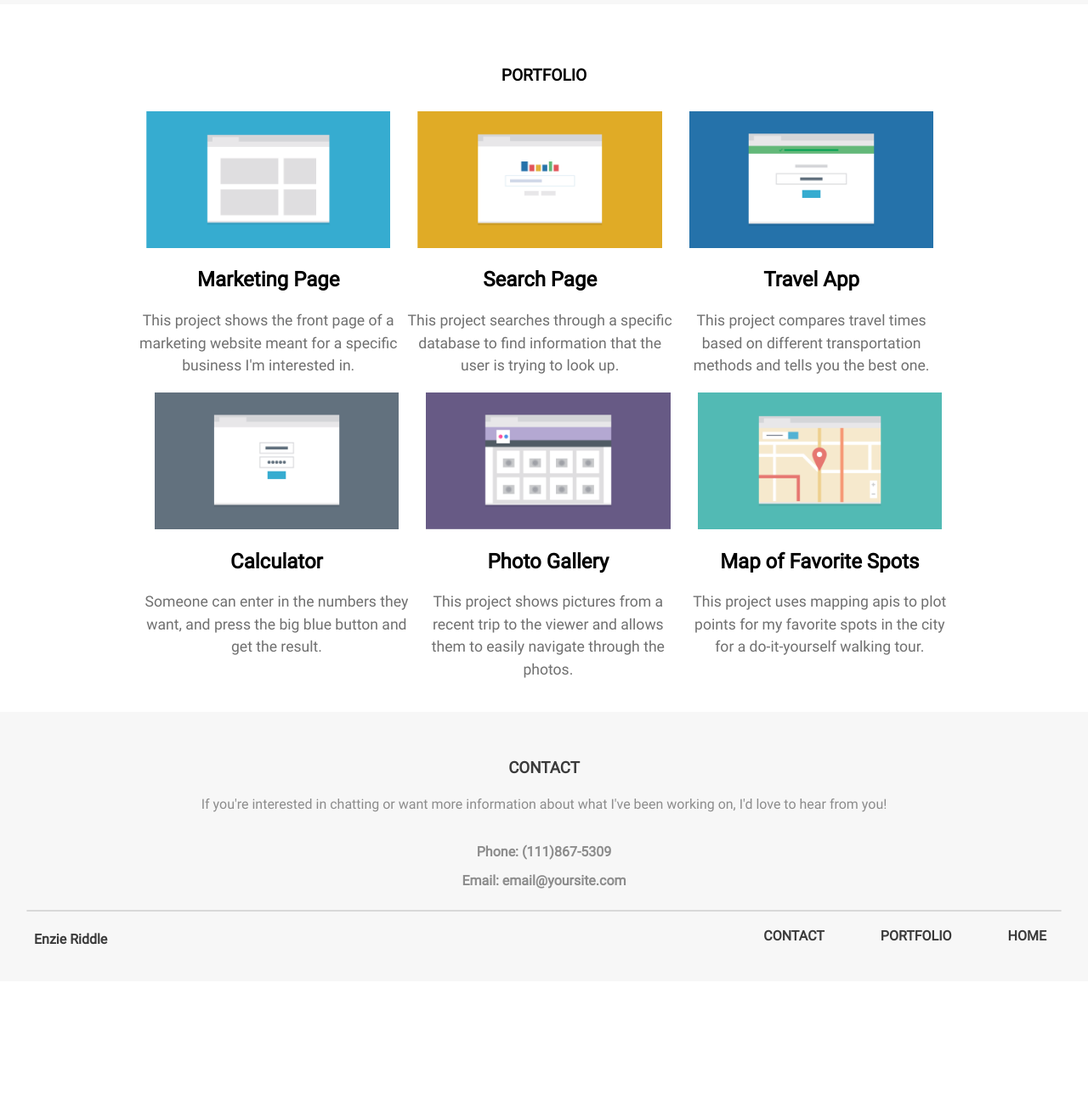
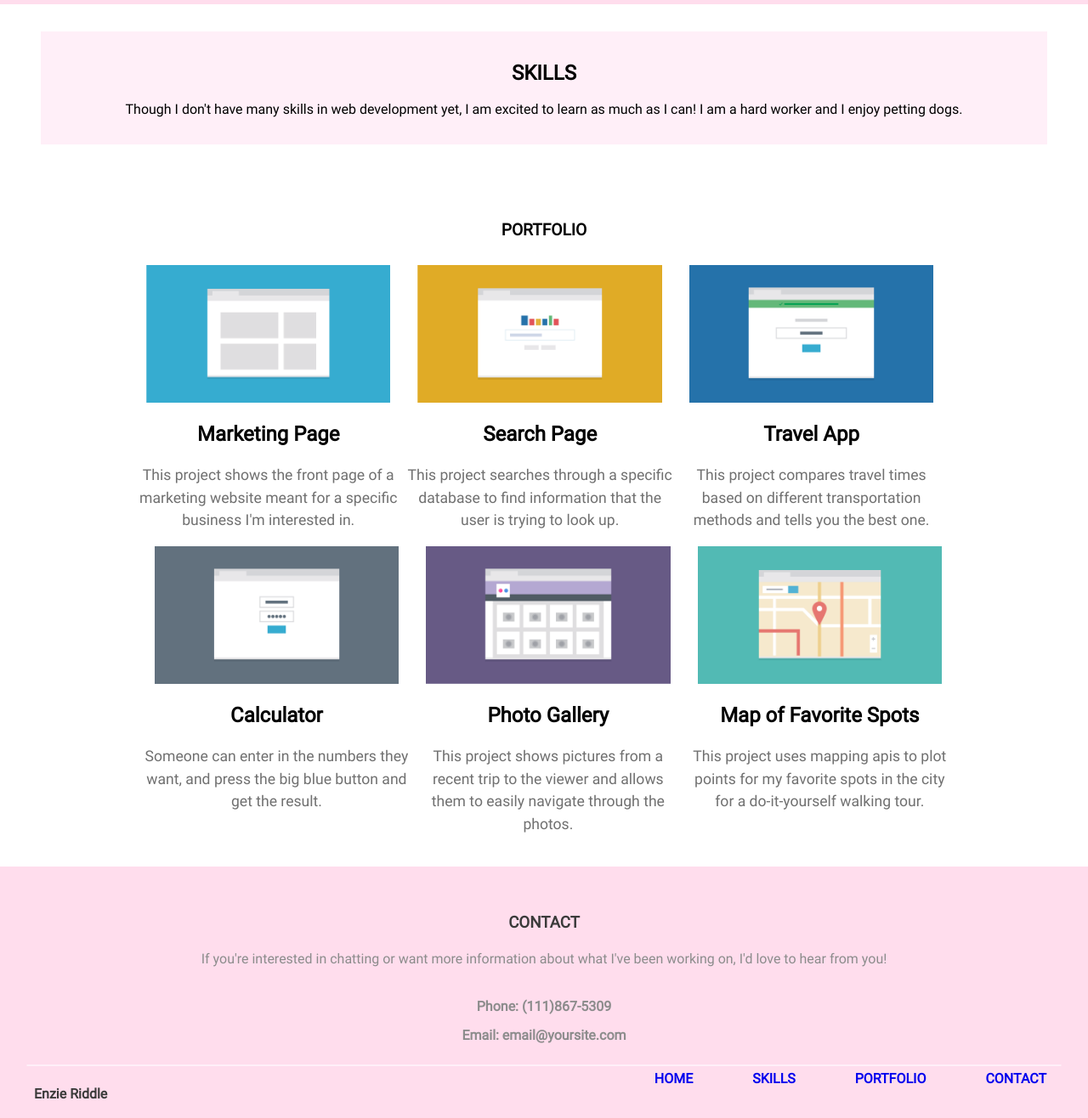
Before and after one commit to enzieriddle/project2, a plain HTML site: page index.html in a window 1280 px wide. Shown: the part 540-1856 px from the top of the page at 85% size. Before the commit the page ends 1695 px from the top, so only its background shows below. Drawn offline with Linux system fonts and the light colour scheme; a web font is replaced by a local one.

Commit message:
Corrected links from navigation to appropriate areas for web page.

```diff
--- a/css/styles.css
+++ b/css/styles.css
@@ -38,7 +38,7 @@ body {
 
 .main-header {
   text-align: center;
-  background: #f7f7f7;
+  background: #ffdded;
   padding-top: 1.5em;
   padding-bottom: 2em;
 }
@@ -59,6 +59,13 @@ body {
   padding-right: 4em;
 }
 
+.skills {
+  text-align: center;
+  padding: 1em 2em;
+  margin: 2em 3em;
+  background: #ffeff8;
+}
+
 .portfolio-text {
   font-size: 1.2rem;
   padding-top: 2em;
@@ -75,7 +82,7 @@ body {
 }
 
 .main-footer {
-  background: #f7f7f7;
+  background: #ffdded;
 }
 
 .main-footer p {
@@ -127,11 +134,19 @@ a {
   text-decoration: none;
 }
 
+a:visited {
+  color: transparent;
+}
+
+a:hover {
+  color: #fff9fc;
+}
+
 /* Page Elements --------------------------*/
 
 hr {
   border-style: solid;
-  border-color: #d8d8d8;
+  border-color: #ffeff8;
   border-width: 1.2px;
   border-radius: 20px;
   width: 95%;
@@ -161,7 +176,7 @@ hr {
   }
 
   .main-header {
-    background: #f7f7f7;
+    background: #ffdded;
   }
 
   #top h1 {
@@ -232,6 +247,10 @@ hr {
     padding-top: 3em;
   }
 
+  .main-footer {
+    background-color: #ffdded;
+  }
+
   .main-footer h3 {
     padding-top: 3em;
     color: #3a3a3a;
@@ -252,12 +271,10 @@ hr {
     display: inline;
   }
 
-  .bottom li {
+  .footer-nav ul {
     float: right;
-    font-size: 1rem;
-    margin-top: -.1em;
-    padding-left: none;
-    padding-right: none;
+    font-size: .93rem;
+    margin-top: 1em;
     color: #3a3a3a;
   }
 
@@ -275,7 +292,7 @@ hr {
   }
 
   .main-header {
-    background: #f7f7f7;
+    background: #ffdded;
   }
 
   #top h1 {
@@ -368,6 +385,10 @@ hr {
     display: none;
   }
 
+  .main-footer {
+    background-color: #ffdded;
+  }
+
   .footer-nav {
     display: inline;
     margin-top: 1em;
@@ -378,7 +399,6 @@ hr {
     float: right;
     font-size: 1rem;
     margin-top: -.1em;
-    padding-left: none;
     padding-right: 1em;;
     color: #3a3a3a;
   }
--- a/index.html
+++ b/index.html
@@ -12,12 +12,12 @@
         <h1>Enzie Riddle</h1>
         <nav>
           <ul>
-            <li><a href="#top"></a>HOME</li>
-            <li><a href="#portfolio-text"></a>PORTFOLIO</li>
-            <li><a href="#main-footer"></a>CONTACT</li>
+            <li><a href="#top">HOME</a></li>
+            <li><a href="#skills">SKILLS</a></li>
+            <li><a href="#portfolio-text">PORTFOLIO</a></li>
+            <li><a href="#main-footer">CONTACT</a></li>
           </ul>
         </nav>
-        <!--/<a class="back-to-top" href="#top">BACK TO TOP</a>-->
 
       <div class="intro">
         <img class="profile-image clearfix" src="images/responsive-layout-profile.png" alt="Graphic of a profile picture.">
@@ -25,6 +25,11 @@
       </div> <!--/.intro-->
 
       </header> <!--/.main-header-->
+
+      <div id="skills" class="skills">
+        <h2>SKILLS</h2>
+        <p>Though I don't have many skills in web development yet, I am excited to learn as much as I can! I am a hard worker and I enjoy petting dogs.</p>
+      </div> <!--/.skills-->
 
       <div class="container">
         <h2 id="portfolio-text" class="portfolio-text">PORTFOLIO</h2>
@@ -82,9 +87,10 @@
         <a class="back-to-top" href="#top">BACK TO TOP</a>
         <nav class="footer-nav">
           <ul>
-            <li><a href="#top"></a>HOME</li>
-            <li><a href="#portfolio-text"></a>PORTFOLIO</li>
-            <li><a href="#main-footer"></a>CONTACT</li>
+            <li><a href="#top">HOME</a></li>
+            <li><a href="#skills">SKILLS</a></li>
+            <li><a href="#portfolio-text">PORTFOLIO</a></li>
+            <li><a href="#main-footer">CONTACT</a></li>
           </ul>
         </nav>
       </div> <!--/.bottom-->
```
